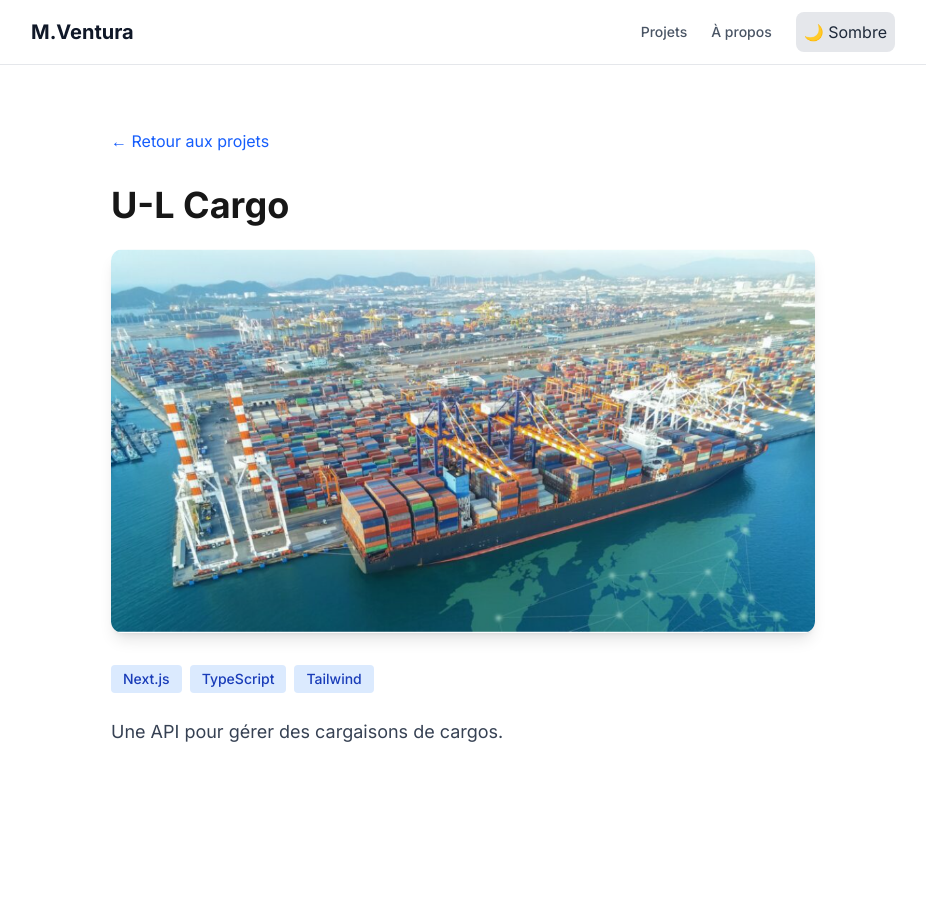
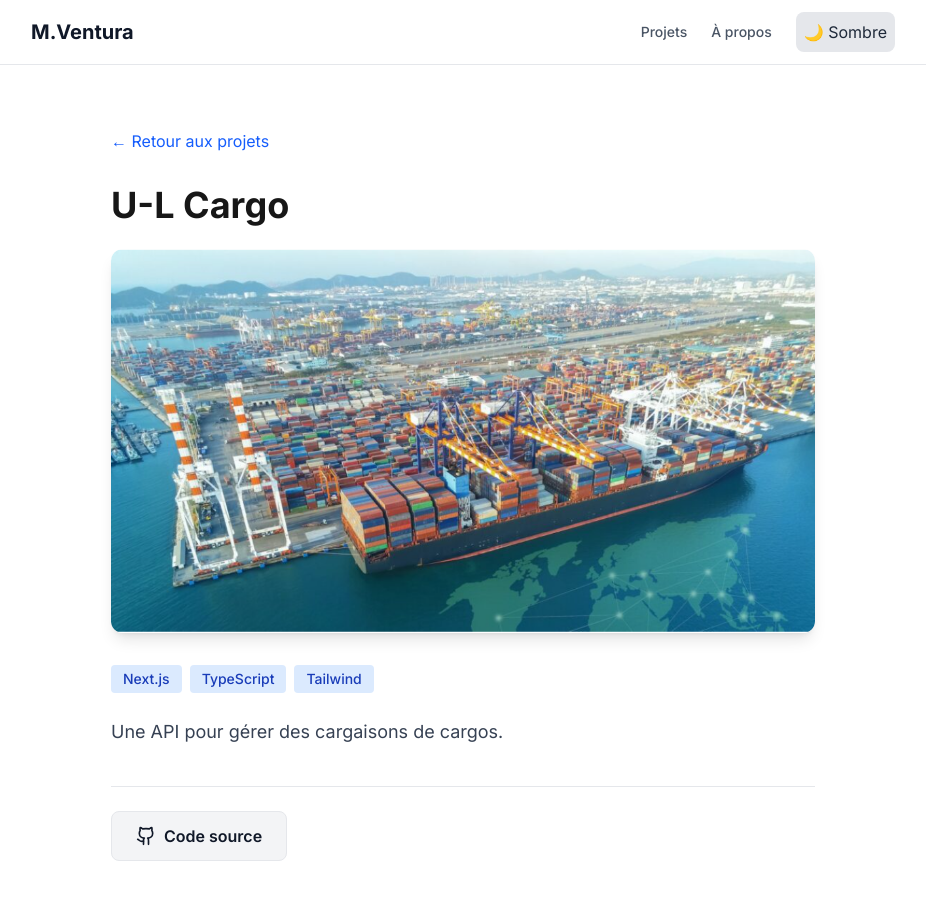
Before and after one commit to MacFly-99/Portfolio, a Next.js app: page /projets/1 in a window 1280 px wide. Shown: the top 900 px of the page, without its empty margins (177-1103 px from the left). Before the commit the page ends 810 px from the top, so only its background shows below. Built offline with nearby package versions, Linux system fonts and the light colour scheme.

Commit message:
Update files to implement links buttons in the cards pages

```diff
--- a/app/projets/[id]/page.tsx
+++ b/app/projets/[id]/page.tsx
@@ -2,6 +2,19 @@ import { projects } from "@/datas/projects";
 import Image from "next/image";
 import Link from "next/link";
 import { notFound } from "next/navigation";
+import type { Metadata } from "next";
+
+export async function generateMetadata({ params }: { params: Promise<{ id: string }> }): Promise<Metadata> {
+  const resolvedParams = await params;
+  const project = projects.find((p) => p.id === Number(resolvedParams.id));
+
+  if (!project) return { title: "Projet introuvable" };
+
+  return {
+    title: `${project.title} | Portfolio Matteo`,
+    description: project.description,
+  };
+}
 
 // Cette fonction est typique des Server Components
 export default async function ProjectPage({ params }: { params: Promise<{ id: string }> }) {
@@ -41,11 +54,38 @@ export default async function ProjectPage({ params }: { params: Promise<{ id: st
         ))}
       </div>
 
-      <p className="text-lg text-gray-700 leading-relaxed">
+      <p className="text-lg text-gray-700 dark:text-gray-300 leading-relaxed mb-10">
         {project.description}
       </p>
 
-      {/* Je pourrai ajouter plus de détails ici plus tard */}
+      {/* Les boutons d'action */}
+      <div className="flex flex-wrap gap-4 pt-6 border-t border-gray-200 dark:border-gray-800">
+
+        {project.demoUrl && (
+          <a
+            href={project.demoUrl}
+            target="_blank"
+            rel="noreferrer"
+            className="bg-blue-600 hover:bg-blue-700 text-white font-semibold py-3 px-6 rounded-lg transition-colors flex items-center gap-2"
+          >
+            Voir la démo en ligne
+            <svg xmlns="http://www.w3.org/2000/svg" width="18" height="18" viewBox="0 0 24 24" fill="none" stroke="currentColor" strokeWidth="2" strokeLinecap="round" strokeLinejoin="round"><path d="M18 13v6a2 2 0 0 1-2 2H5a2 2 0 0 1-2-2V8a2 2 0 0 1 2-2h6"/><polyline points="15 3 21 3 21 9"/><line x1="10" y1="14" x2="21" y2="3"/></svg>
+          </a>
+        )}
+
+        {project.githubUrl && (
+          <a
+            href={project.githubUrl}
+            target="_blank"
+            rel="noreferrer"
+            className="bg-gray-100 hover:bg-gray-200 dark:bg-gray-800 dark:hover:bg-gray-700 text-gray-900 dark:text-white font-semibold py-3 px-6 rounded-lg transition-colors flex items-center gap-2 border border-gray-200 dark:border-gray-700"
+          >
+            <svg xmlns="http://www.w3.org/2000/svg" width="20" height="20" viewBox="0 0 24 24" fill="none" stroke="currentColor" strokeWidth="2" strokeLinecap="round" strokeLinejoin="round"><path d="M15 22v-4a4.8 4.8 0 0 0-1-3.5c3 0 6-2 6-5.5.08-1.25-.27-2.48-1-3.5.28-1.15.28-2.35 0-3.5 0 0-1 0-3 1.5-2.64-.5-5.36-.5-8 0C6 2 5 2 5 2c-.3 1.15-.3 2.35 0 3.5A5.403 5.403 0 0 0 4 9c0 3.5 3 5.5 6 5.5-.39.49-.68 1.05-.85 1.65-.17.6-.22 1.23-.15 1.85v4"/><path d="M9 18c-4.51 2-5-2-7-2"/></svg>
+            Code source
+          </a>
+        )}
+      </div>
+
     </main>
   );
 }
--- a/datas/projects.ts
+++ b/datas/projects.ts
@@ -3,8 +3,9 @@ export type Project = {
   title: string;
   description: string;
   tags: string[];
-  link: string;
   image: string;
+  githubUrl?: string;
+  demoUrl?: string;
 };
 
 // Je crée un tableau qui contient mes projets
@@ -14,7 +15,8 @@ export const projects: Project[] = [
     title: "U-L Cargo",
     description: "Une API pour gérer des cargaisons de cargos.",
     tags: ["Next.js", "TypeScript", "Tailwind"],
-    link: "#",
+    githubUrl: "https://github.com/MacFly-99/U-L-Cargo",
+    demoUrl: "",
     image: "/U-L_Cargo.png"
   },
   {
@@ -22,7 +24,8 @@ export const projects: Project[] = [
     title: "StockGJ",
     description: "Une base de données pour gérer des stocks de préparation de commandes.",
     tags: ["MySQL", "MySQL Workbench", "PHP"],
-    link: "#",
+    githubUrl: "https://github.com/MacFly-99/StockGJ",
+    demoUrl: "",
     image: "/StockGJ.png"
   },
   {
@@ -30,7 +33,8 @@ export const projects: Project[] = [
     title: "Touche pas au klaxon",
     description: "Une application intranet de covoiturage pour des employés devant faire des trajets entre plusieurs villes.",
     tags: ["PHP"],
-    link: "#",
+    githubUrl: "https://github.com/MacFly-99/Touche_Pas_Au_Klaxon",
+    demoUrl: "",
     image: "/Touche_pas_au_klaxon.png"
   },
   {
@@ -38,7 +42,8 @@ export const projects: Project[] = [
     title: "Trouve ton artisan",
     description: "Une application web pour trouver des artisans dans sa région.",
     tags: ["React", "Bootstrap", "Sass", "Node.js", "Express", "MySQL2"],
-    link: "#",
+    githubUrl: "https://github.com/MacFly-99/Trouve-ton-artisan",
+    demoUrl: "https://trouve-ton-artisan-frontend-uoyw.onrender.com/",
     image: "/Trouve-ton-artisan.png"
   },
   {
@@ -46,7 +51,8 @@ export const projects: Project[] = [
     title: "Car Palace",
     description: "Une plateforme e-commerce pour l'achat/revente de pièces automobiles entre particuliers.",
     tags: ["React", "Vite", "Tailwind", "Node.js", "PHP", "Symfony", "MariaDB", "MongoDB"],
-    link: "#",
+    githubUrl: "https://github.com/MacFly-99/Car-Palace",
+    demoUrl: "https://car-palace-frontend.vercel.app/",
     image: "/Car-Palace.png"
   }
 ];
```
